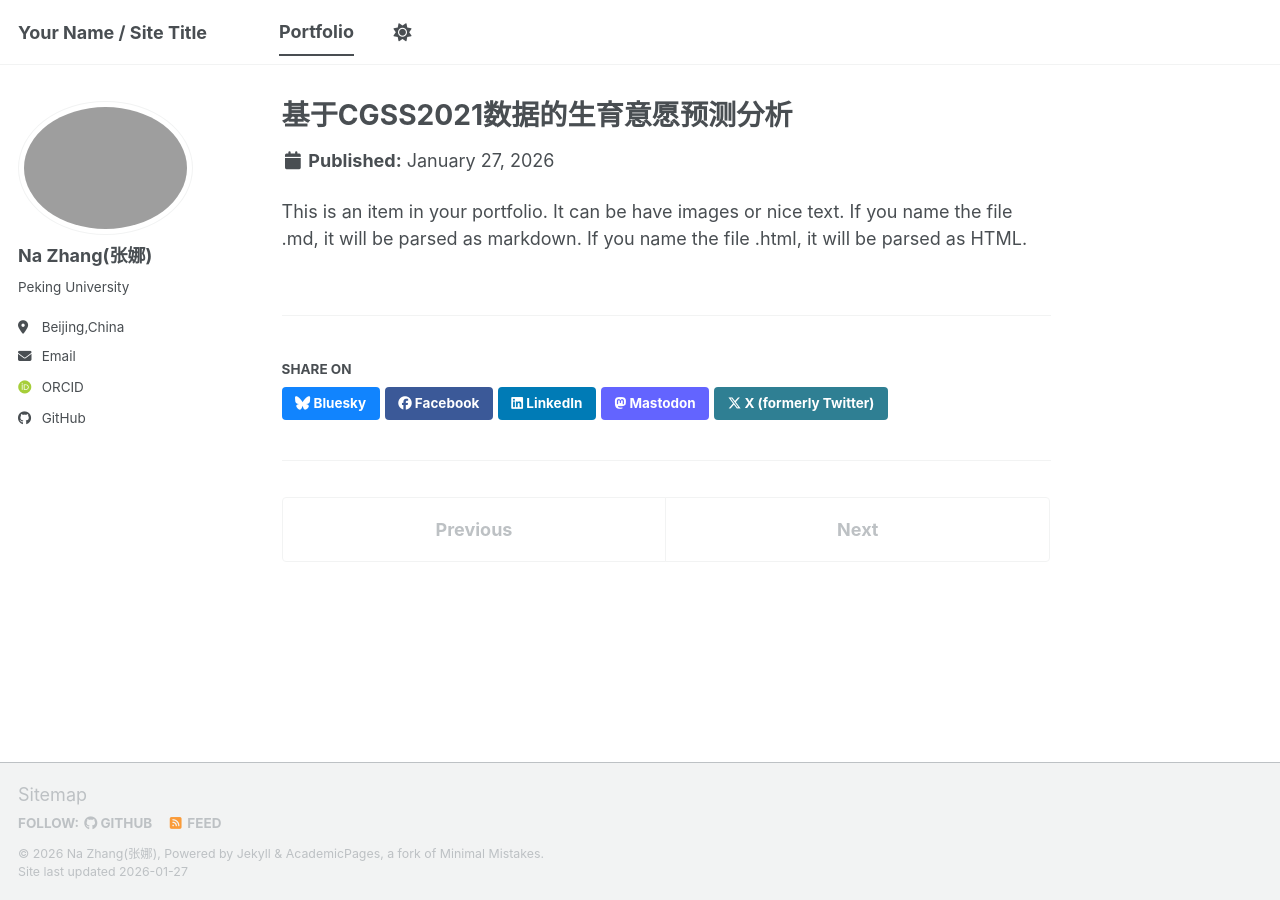
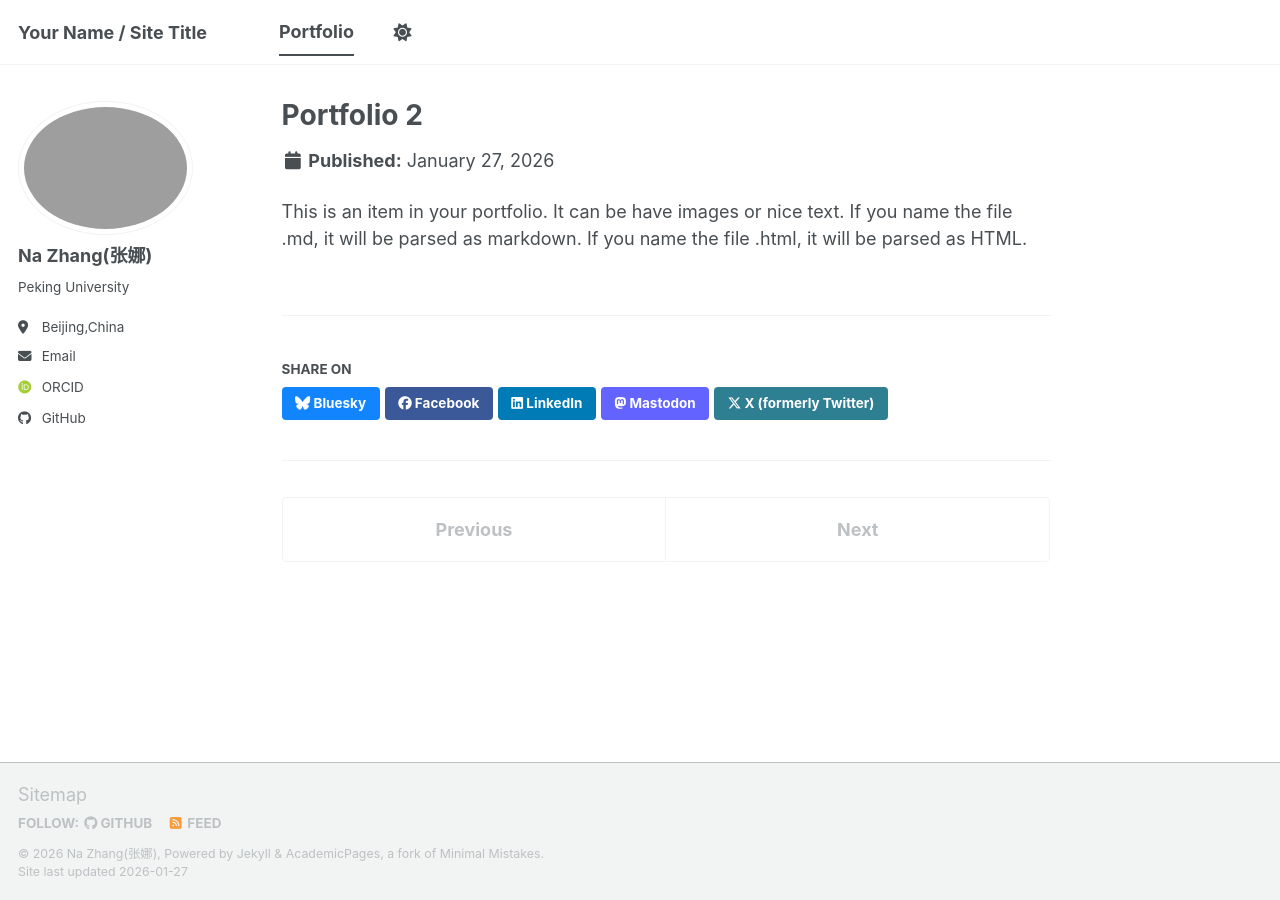
Before and after one commit to Sabrina0oo22/Sabrina0oo22.github.io, a Jekyll site: the page built from _portfolio/portfolio-2.html, in a window 1280 px wide. Built offline with Jekyll 4.4.1, drawn with Linux system fonts in a browser that asks for light colours; some web fonts are replaced; a script bundle is joined from its source files by our own code; library files that are not in the unit come from our copies; some of the changed lines change nothing that is shown.

Commit message:
Update portfolio-2.html

```diff
--- a/_portfolio/portfolio-2.html
+++ b/_portfolio/portfolio-2.html
@@ -1,5 +1,5 @@
 ---
-title: "基于CGSS2021数据的生育意愿预测分析"
+#title: "基于CGSS2021数据的生育意愿预测分析"
 excerpt: "Short description of portfolio item number 2 <br/><img src='/images/model_comparison.png'>"
 collection: portfolio
 ---
```
